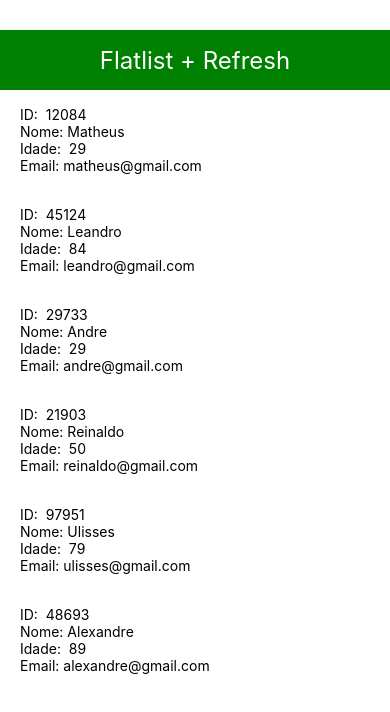
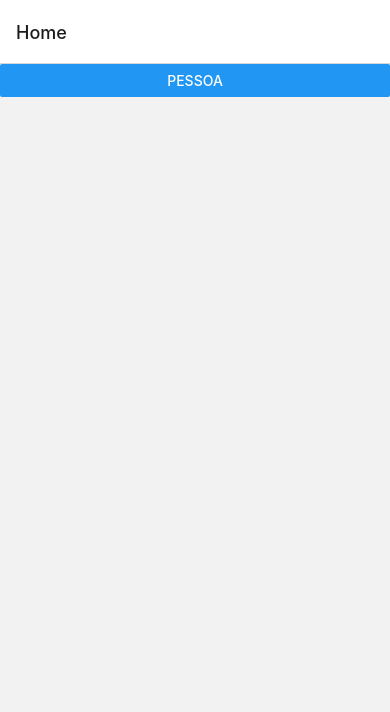
Before and after one commit to leandro-almeida98/Praticas-com-React, a React Native app: screen /Home in a window 390 px wide. Shown: the top 712 px of the page. Built offline with nearby package versions, Linux system fonts and the light colour scheme.

Commit message:
Navigation
Praticas com Navigation

```diff
--- a/App.js
+++ b/App.js
@@ -1,69 +1,32 @@
 import React, {Component} from 'react';
 import { StyleSheet, Text, View, FlatList } from 'react-native';
+import { createNativeStackNavigator } from '@react-navigation/native-stack';
+import {NavigationContainer} from '@react-navigation/native'
+import Pessoa from './src/Pessoas'
+import Home from './src/Home'
 
-import Pessoa from './src/Pessoas'
-class App extends Component{
-  constructor(props){
-    super(props);
-    this.state = {
-      isloading:false,
-      feed:[
-        { id: this.idAleatorio() , nome: 'Matheus', idade: this.idadeAleatoria(), email:'matheus@gmail.com' },
-        { id: this.idAleatorio() , nome: 'Leandro', idade: this.idadeAleatoria(), email:'leandro@gmail.com' },
-        { id: this.idAleatorio() , nome: 'Andre', idade: this.idadeAleatoria(), email:'andre@gmail.com' },
-        { id: this.idAleatorio() , nome: 'Reinaldo', idade: this.idadeAleatoria(), email:'reinaldo@gmail.com' },
-        { id: this.idAleatorio() , nome: 'Ulisses', idade: this.idadeAleatoria(), email:'ulisses@gmail.com' },
-        { id: this.idAleatorio() , nome: 'Alexandre', idade: this.idadeAleatoria(), email:'alexandre@gmail.com' }
-      ]
-    }
-    this.refleshh = this.refleshh.bind(this);
-  }
 
-refleshh(){
-  this.setState({
-    isloading: true
-  })
-  this.setState(previousState => ({
-    feed: [
-      { id: this.idAleatorio() , nome: 'Matheus2', idade: this.idadeAleatoria(), email:'matheus@gmail.com' },
-      { id: this.idAleatorio() , nome: 'Leandro2', idade: this.idadeAleatoria(), email:'leandro@gmail.com' },
-      { id: this.idAleatorio() , nome: 'Andre2', idade: this.idadeAleatoria(), email:'andre@gmail.com' },
-      { id: this.idAleatorio() , nome: 'Reinaldo2', idade: this.idadeAleatoria(), email:'reinaldo@gmail.com' },
-      { id: this.idAleatorio() , nome: 'Ulisses2', idade: this.idadeAleatoria(), email:'ulisses@gmail.com' },
-      { id: this.idAleatorio() , nome: 'Alexandre2', idade: this.idadeAleatoria(), email:'alexandre@gmail.com' },
-      ...previousState.feed
-    ]
-  }));
-  this.setState({
-    isloading: false
-  })
+export default function App() {
+
+  const Stack = createNativeStackNavigator();
+
+  return (
+    <NavigationContainer>
+      <Stack.Navigator>
+        <Stack.Screen
+          name = "Home"
+          component = {Home}
+          options = {{title: "Home"}}
+        />
+        <Stack.Screen
+          name = "Pessoa"
+          component = {Pessoa}
+          options = {{title: "Pessoa"}}
+        />
+      </Stack.Navigator>
+    </NavigationContainer>
+  );
 }
-idadeAleatoria(){
-  return Math.floor((Math.random() * (99 - 18)) +18) ;
-}
-idAleatorio(){
-  return Math.floor((Math.random() * (99999 - 1)) +1) ;
-}
-  render(){
-    return(
-       <View style={styles.container}>
-          <View style={styles.header}>
-            <Text style={{fontSize:24, color:'white'}}>Flatlist + Refresh</Text>
-
-          </View>
-          <FlatList
-            data={this.state.feed}
-
-            keyExtractor = {(item) => item.id}
-            refreshing={this.state.isloading}
-            onRefresh={this.refleshh}
-            renderItem={({item}) => <Pessoa data={item} /> }
-          />
-       </View>
-    );
-  }
-}
-
 
 const styles = StyleSheet.create({
   header:{
@@ -77,5 +40,3 @@ const styles = StyleSheet.create({
     flex:1
   }
 });
-
-export default App;
--- /dev/null
+++ b/src/Home/index.js
@@ -0,0 +1,22 @@
+import React, {Component} from 'react';
+import {View, Text, StyleSheet, Button} from 'react-native';
+
+export default function Home({navigation}){
+  return(
+    <View>
+      {/* <Text>Home</Text> */}
+        <Button
+            title = "Pessoa"
+            onPress={() => navigation.navigate('Pessoa', {nome:'Leandro'})}
+        />
+    </View>
+  );
+}
+
+  const styles = StyleSheet.create({
+    flatlist:{
+      height:100,
+      paddingLeft:20,
+      justifyContent: 'center'
+    }
+  });
--- a/src/Pessoas/index.js
+++ b/src/Pessoas/index.js
@@ -1,18 +1,13 @@
 import React, {Component} from 'react';
 import {View, Text, StyleSheet} from 'react-native';
 
-class Pessoa extends Component{
-    render(){
-      return(
-        <View style={styles.flatlist}>
-          <Text>ID:  {this.props.data.id} </Text>
-          <Text>Nome: {this.props.data.nome} </Text>
-          <Text>Idade:  {this.props.data.idade} </Text>
-          <Text>Email: {this.props.data.email} </Text>
-        </View>
-      );
-    }
-  }
+export default function Pessoa({navigation, route}){
+  return(
+    <View>
+      <Text>Pessoa: {route.params.nome}</Text>
+    </View>
+  );
+}
 
   const styles = StyleSheet.create({
     flatlist:{
@@ -21,4 +16,3 @@ class Pessoa extends Component{
       justifyContent: 'center'
     }
   });
-  export default Pessoa;
```
Also changed, not shown: package.json (+6 -1 lines), 1 other file (tests, documents, lock files or other folders).
